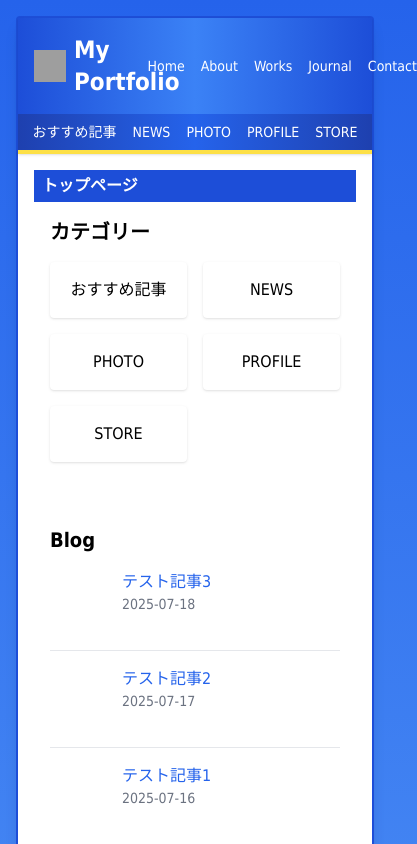
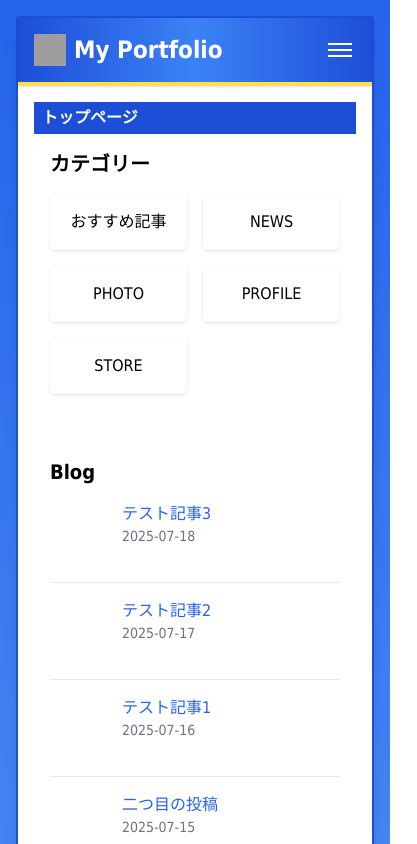
Before and after one commit to maruyamamasaya/Portfolio, a Next.js app: page / in a window 390 px wide. Shown: the top 844 px of the page, 417 px wide, since content can reach past the window. Built offline with nearby package versions, Linux system fonts and the light colour scheme; grey boxes are pictures that could not be loaded.

Commit message:
Add responsive hamburger menu

```diff
--- a/src/app/components/Header.tsx
+++ b/src/app/components/Header.tsx
@@ -1,9 +1,11 @@
 "use client";
 import Link from 'next/link';
 import { usePathname } from 'next/navigation';
+import { useState } from 'react';
 
 export default function Header() {
   const pathname = usePathname();
+  const [open, setOpen] = useState(false);
   const navItems = [
     { href: '/', label: 'Home' },
     { href: '/about', label: 'About' },
@@ -31,7 +33,16 @@ export default function Header() {
           />
           <Link href="/">My Portfolio</Link>
         </h1>
-        <nav>
+        <button
+          className="sm:hidden flex flex-col items-center justify-center w-8 h-8"
+          onClick={() => setOpen(!open)}
+          aria-label="Toggle menu"
+        >
+          <span className="block w-6 h-0.5 bg-white mb-1" />
+          <span className="block w-6 h-0.5 bg-white mb-1" />
+          <span className="block w-6 h-0.5 bg-white" />
+        </button>
+        <nav className="hidden sm:block">
           <ul className="flex space-x-4 text-sm">
             {navItems.map((item) => (
               <li key={item.href}>
@@ -42,7 +53,7 @@ export default function Header() {
         </nav>
       </div>
       {pathname === '/' && (
-        <div className="bg-gradient-to-r from-blue-800 via-blue-600 to-blue-800">
+        <div className="hidden sm:block bg-gradient-to-r from-blue-800 via-blue-600 to-blue-800">
           <div className="container mx-auto py-2">
             <ul className="flex space-x-4 text-sm justify-center">
               {categories.map((cat) => (
@@ -54,6 +65,27 @@ export default function Header() {
           </div>
         </div>
       )}
+      {open && (
+        <nav className="sm:hidden bg-gradient-to-r from-blue-800 via-blue-600 to-blue-800">
+          <ul className="flex flex-col space-y-2 p-4 text-sm">
+            {navItems.map((item) => (
+              <li key={item.href}>
+                <Link href={item.href} onClick={() => setOpen(false)}>
+                  {item.label}
+                </Link>
+              </li>
+            ))}
+            {pathname === '/' &&
+              categories.map((cat) => (
+                <li key={cat.href}>
+                  <Link href={cat.href} onClick={() => setOpen(false)}>
+                    {cat.label}
+                  </Link>
+                </li>
+              ))}
+          </ul>
+        </nav>
+      )}
     </header>
   );
 }
```
